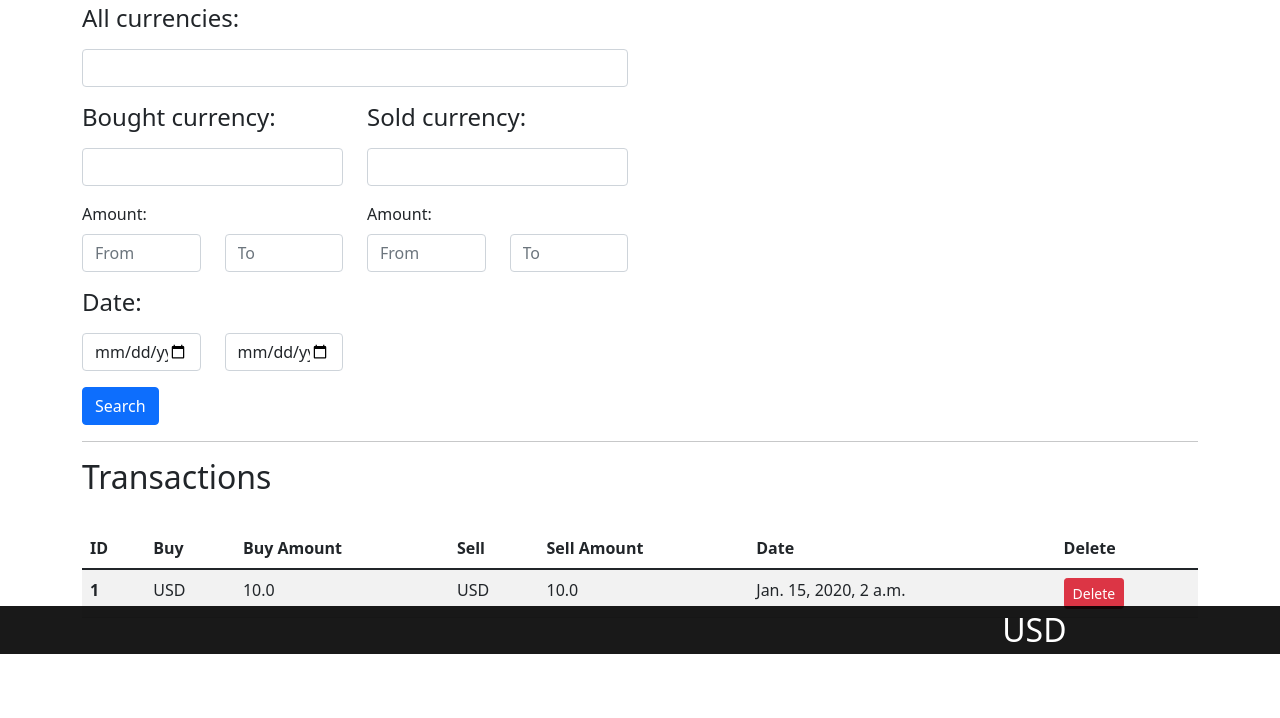
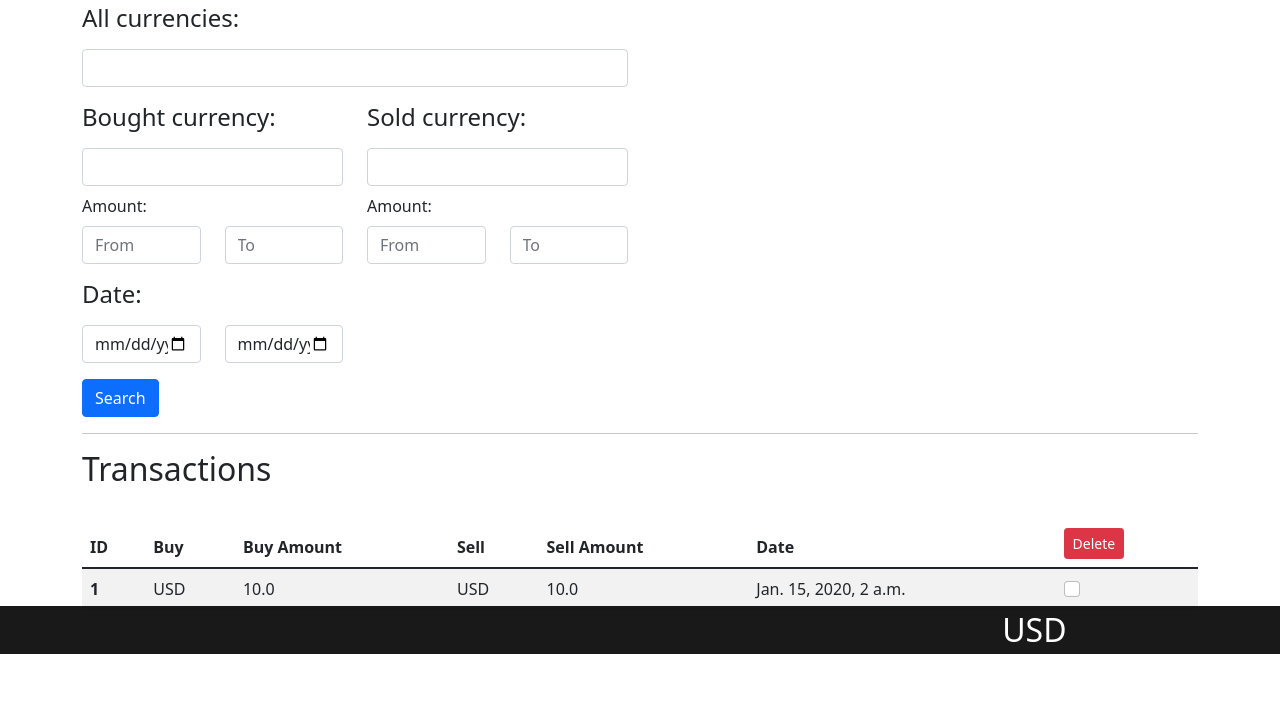
Before and after one commit to terra-incognita-12/crypto_api_interface, a Django app: page /transaction_history/ in a window 1280 px wide. Shown: the part 146-864 px from the top of the page. After the commit the page ends 800 px from the top, so only its background shows below. Run offline with Django 4.2, Linux system fonts and the light colour scheme; a user stored in the database is signed in; tables that the repository leaves empty hold one stand-in row (values such as "Sample post"); style sheets or scripts are compiled from the project's sources; some libraries are stand-ins or nearby versions.

Commit message:
styles and forms adjustments I

```diff
--- a/app/main_app/static/css/styles.css
+++ /dev/null
@@ -1,7 +0,0 @@
-.custom-form {
-    width: 40%;
-}
-
-.check-balance {
-    margin-top: 10px;
-}
--- a/app/main_app/static/js/scripts.js
+++ b/app/main_app/static/js/scripts.js
@@ -1,6 +1,10 @@
-$(document).on('click', '.confirm-delete', function(){
+// $(document).on('click', '.confirm-delete', function(){
+//     return confirm('Are you sure you want delete this?');
+// });
+
+function confirm_delete() {
     return confirm('Are you sure you want delete this?');
-});
+}
 
 // Get all single currencies
 function getCurrencies() {
@@ -50,7 +54,6 @@ $(function(){
                     const response = await fetch(`https://api.coinbase.com/v2/exchange-rates?currency=${buy_currency}`, options);
                     const json = await response.json();
                     const rate = json['data']['rates'][`${sell_currency}`];
-                    console.log(rate);
                     const total_value = parseFloat(rate) * parseFloat(buy_amount);
                     $('#tradeform_sell_amount').attr('value', total_value);
                 } catch (error) {
--- a/app/main_app/templates/settings.html
+++ b/app/main_app/templates/settings.html
@@ -9,7 +9,7 @@
     <h4>Add new currency</h4>
     <form method="post" action="{% url 'add_ticker' %}">
         {% csrf_token %}
-        <div class="row">
+        <div class="mb-3 row">
             <div class="col-3">
                 <div class="input-group">
                     {{ ticker_form.currency }}
@@ -24,7 +24,7 @@
 
         <form method="post" action="{% url 'delete_ticker' %}">
             {% csrf_token %}
-            <div class="row row-cols-6">
+            <div class="mb-4 row row-cols-6">
                 {% for elem in ticker_currency_arr %}
                     <div class="col-1">
                         <div class="form-check form-check-inline">
@@ -34,7 +34,7 @@
                     </div>
                 {% endfor %}
             </div>
-            <button class="btn btn-danger" type="submit">Delete</button>
+            <button class="btn btn-danger" type="submit" onclick="return confirm_delete()">Delete</button>
         </form>
     {% endif %}
     <hr>
--- a/app/main_app/templates/transaction_history.html
+++ b/app/main_app/templates/transaction_history.html
@@ -8,23 +8,19 @@
     <br>
     <form method="get">
         {% csrf_token %}
-        <div class="row">
+        <div class="mb-3 row">
             <div class="col-6">
-                <div class="mb-3">
                 <h4><label class="form-label">{{ historyFilter.form.all_currencies.label_tag }}</label></h4>
                 {{ historyFilter.form.all_currencies }}
             </div>
         </div>
-        </div>
-        <div class="row">
+        <div class="mb-3 row">
             <div class="col-3">
-                <div class="mb-3">
                 <h4><label class="form-label">{{ historyFilter.form.buy_currency.label_tag }}</label></h4>
                 {{ historyFilter.form.buy_currency }}
-                </div>
-                <div class="mb-3">
+
+                <div class="mt-2 row">
                     <label class="form-label">{{ historyFilter.form.buy_currency_amount_from.label_tag }}</label>
-                    <div class="row">
                     <div class="col-6">
                         {{ historyFilter.form.buy_currency_amount_from }}
                     </div>
@@ -33,21 +29,17 @@
                     </div>
                 </div>
             </div>
-            </div>
             <div class="col-3">
-                <div class="mb-3">
                 <h4><label class="form-label">{{ historyFilter.form.sell_currency.label_tag }}</label></h4>
                 {{ historyFilter.form.sell_currency }}
-                </div>
-                <div class="mb-3">
+
+                <div class="mt-2 row">
                     <label class="form-label">{{ historyFilter.form.sell_currency_amount_from.label_tag }}</label>
-                    <div class="row">
                     <div class="col-6">
                         {{ historyFilter.form.sell_currency_amount_from }}
                     </div>
                     <div class="col-6">
                         {{ historyFilter.form.sell_currency_amount_to }}
-                        </div>
                     </div>
                 </div>
             </div>
@@ -70,6 +62,8 @@
     <hr>
     <h2>Transactions</h2>
     <br>
+    <form method="post" action="{% url 'delete_transaction_history' %}">
+        {% csrf_token %}
         <table class="table table-striped">
             <thead>
                 <tr>
@@ -79,7 +73,7 @@
                     <th scope="col">Sell</th>
                     <th scope="col">Sell Amount</th>
                     <th scope="col">Date</th>
-                <th scope="col">Delete</th>
+                    <th scope="col"><button class="btn btn-sm btn-danger" type="submit" onclick="return confirm_delete()">Delete</button></th>
                 </tr>
             </thead>
             <tbody>
@@ -91,9 +85,10 @@
                         <td>{{ elem.sell_currency }}</td>
                         <td>{{ elem.sell_currency_amount }}</td>
                         <td>{{ elem.date }}</td>
-                    <td><a href="{% url 'delete_transaction_history' elem.id %}" class="btn btn-danger btn-sm confirm-delete">Delete</a></td>
+                        <td><input class="form-check-input" type="checkbox" value="{{ elem.id }}" name="transaction_check"></td>
                     </tr>
                 {% endfor %}
             </tbody>
         </table>
+    </form>
 {% endblock %}
--- a/app/main_app/urls.py
+++ b/app/main_app/urls.py
@@ -15,7 +15,8 @@ urlpatterns = [
     path('reset_password_complete/', auth_views.PasswordResetCompleteView.as_view(template_name='auth/reset_password_complete.html'), name='password_reset_complete'),
 
     path('transaction_history/', transaction_history, name='transaction_history'),
-    path('transaction_history/delete/<str:pk>', delete_transaction_history, name='delete_transaction_history'),
+    # path('transaction_history/delete/<str:pk>', delete_transaction_history, name='delete_transaction_history'),
+    path('transaction_history/delete', delete_transaction_history, name='delete_transaction_history'),
 
     path('regular_trade/', trade_regular_trade, name='trade_regular_trade'),
 
--- a/app/main_app/views.py
+++ b/app/main_app/views.py
@@ -6,7 +6,7 @@ from django.shortcuts import redirect, render, get_object_or_404
 from django.views.decorators.http import require_http_methods
 
 from .models import TransactionHistory, TickerData
-from .forms import RegularTradeForm, TickerForm, CreateUserForm
+from .forms import TradeForm, TickerForm, CreateUserForm
 from .filters import TransactionHistoryFilter
 from .decorators import unauthenticated_user
 
@@ -71,21 +71,11 @@ def transaction_history(request):
 
 @login_required(login_url='login')
 def trade_regular_trade(request):
-    form = RegularTradeForm()
+    form = TradeForm()
     if request.method == 'POST':
-        form = RegularTradeForm(request.POST)
+        form = TradeForm(request.POST)
         if form.is_valid():
-            buy_currency = request.POST['buy_currency']
-            buy_currency_amount = request.POST['buy_currency_amount']
-            sell_currency = request.POST['sell_currency']
-            sell_currency_amount = request.POST['sell_currency_amount']
-
-            complete_order = TransactionHistory(
-                buy_currency = buy_currency,
-                buy_currency_amount = buy_currency_amount,
-                sell_currency = sell_currency,
-                sell_currency_amount = sell_currency_amount
-            )
+            complete_order = TransactionHistory(**form.cleaned_data)
             complete_order.save()
             messages.success(request, ('Transaction completed successfully'))
 
@@ -132,8 +122,10 @@ def delete_ticker(request):
     return redirect('settings')
 
 @login_required(login_url='login')
-def delete_transaction_history(request, pk):
-    transation = get_object_or_404(TransactionHistory, pk=pk)
-    transation.delete()
+@require_http_methods(['POST'])
+def delete_transaction_history(request):
+    for pk in request.POST.getlist('transaction_check'):
+        transation = get_object_or_404(TransactionHistory, pk=pk)
+        transation.delete()
 
     return redirect('transaction_history')
```
Also changed, not shown: app/main_app/forms.py (+27 -34 lines), app/main_app/templates/trade_regular_trade.html (+4 -5 lines). Lines whose indentation alone changed are shown as unchanged.
